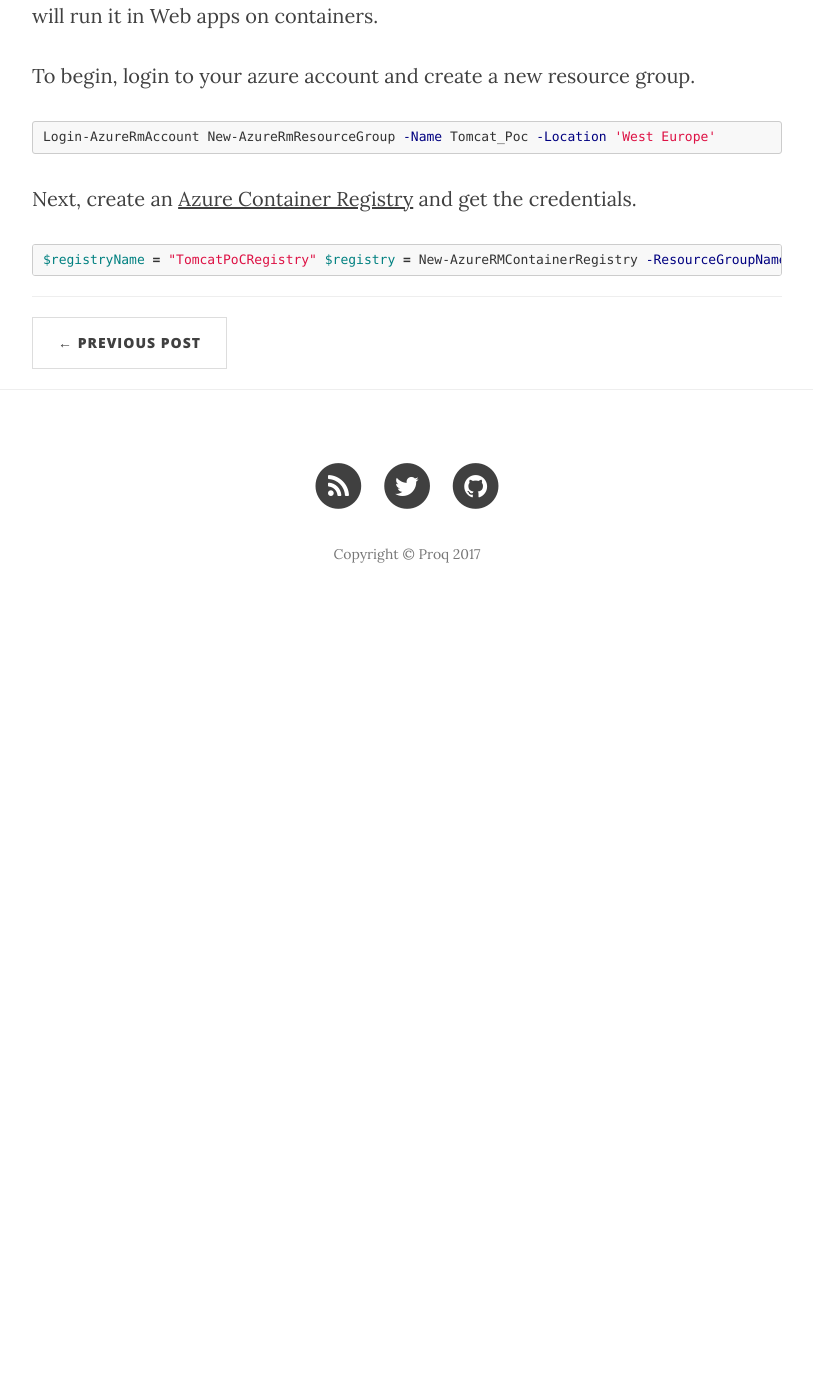
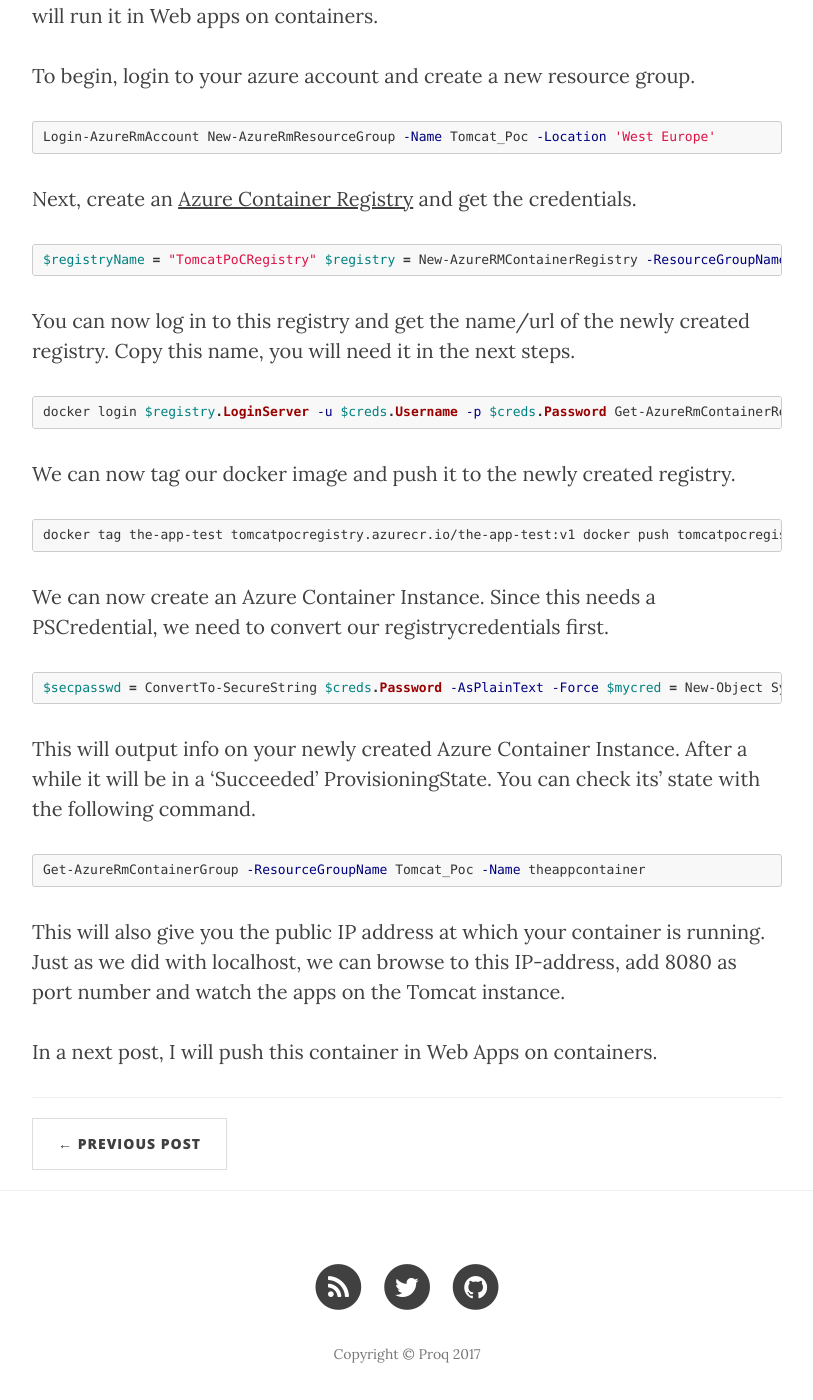
Before and after one commit to vermegi/vermegi.github.io, a Jekyll site: the page built from _posts/2017-12-20-tomcat-container-on-azure.markdown, in a window 1280 px wide and 1400 px high, scrolled down 3361 px. Shown: the whole window, without its empty margins (233-1046 px from the left). Built offline with Jekyll 4.4.1, drawn with Linux system fonts in a browser that asks for light colours; nearby versions of some CDN libraries; before the commit the page ends 3991 px from its top, so only the background shows below that.

Commit message:
new content

```diff
--- a/_posts/2017-12-20-tomcat-container-on-azure.markdown
+++ b/_posts/2017-12-20-tomcat-container-on-azure.markdown
@@ -93,15 +93,15 @@
 
 You can now connect to this running container on port 8080. You can connect with the tomcatadmin user that's in the tomcat-users file. This will give you the Tomcat admin page.
 
-![Tomcat Admin]({{ "/assets/tomcatadmin.jpg" }})
+![Tomcat Admin]({{ "assets/tomcatadmin.jpg" | absolute_url }})
 
 You can click the 'Manager App' button. This will show you the apps running on your Tomcat server.
 
-![Tomcat Apps]({{ "/assets/tomcatapp.jpg" | absolute_url }})
+![Tomcat Apps]({{ "assets/tomcatapp.jpg" | absolute_url }})
 
 You can click the link of the SHawtio app. To get to the index.html, we added this to our link. This now shows the hawt.io start page.
 
-![Hawtio Start]({{ "/assets/hawtio.jpg" | absolute_url }})
+![Hawtio Start]({{ "assets/hawtio.jpg" | absolute_url }})
 
 Now that we have our container running locally, we can now push it up to Azure. First, we will try and run it as a Azure Container Image. In a next blog post, we will run it in Web apps on containers.
 
@@ -122,10 +122,41 @@
 $creds = Get-AzureRmContainerRegistryCredential -Registry $registry
 {% endhighlight %}
 
+You can now log in to this registry and get the name/url of the newly created registry. Copy this name, you will need it in the next steps.
+
+{% highlight powerShell %}
+docker login $registry.LoginServer -u $creds.Username -p $creds.Password
+
+Get-AzureRmContainerRegistry | Select Loginserver
+{% endhighlight %}
+
+We can now tag our docker image and push it to the newly created registry.
+
+{% highlight powerShell %}
+docker tag the-app-test tomcatpocregistry.azurecr.io/the-app-test:v1
+
+docker push tomcatpocregistry.azurecr.io/the-app-test:v1
+{% endhighlight %}
+
+We can now create an Azure Container Instance. Since this needs a PSCredential, we need to convert our registrycredentials first.
+
+{% highlight powerShell %}
+$secpasswd = ConvertTo-SecureString $creds.Password -AsPlainText -Force
+$mycred = New-Object System.Management.Automation.PSCredential ("TomcatPocRegistry", $secpasswd)
 
 
+New-AzureRmContainerGroup -ResourceGroupName Tomcat_Poc -Name theappcontainer -Image tomcatpocregistry.azurecr.io/the-app-test:v1 -OsType Linux -IpAddressType Public -RegistryCredential $mycred -Port 8080
+{% endhighlight %}
 
+This will output info on your newly created Azure Container Instance. After a while it will be in a 'Succeeded' ProvisioningState. You can check its' state with the following command.
 
+{% highlight powerShell %}
+Get-AzureRmContainerGroup -ResourceGroupName Tomcat_Poc -Name theappcontainer
+{% endhighlight %}
+
+This will also give you the public IP address at which your container is running. Just as we did with localhost, we can browse to this IP-address, add 8080 as port number and watch the apps on the Tomcat instance.
+
+In a next post, I will push this container in Web Apps on containers.
 
 [tomee]:      https://hub.docker.com/_/tomee/
 [hawtio]:     http://hawt.io/
```
